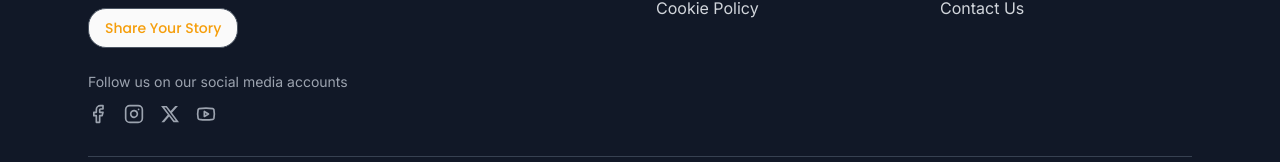
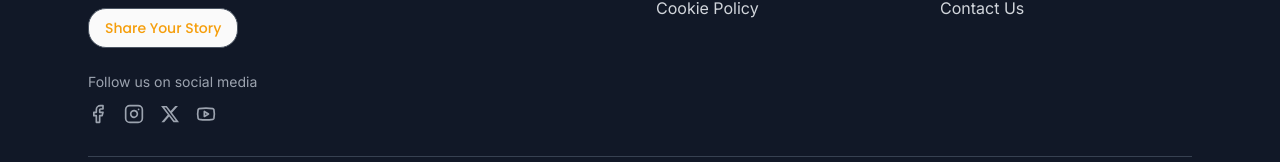
Before and after one commit to oluwaluhmie/inside-lyf, a React (Vite) app: page /help in a window 1280 px wide. Shown: the part 1355-1517 px from the top of the page. Built offline with nearby package versions, Linux system fonts and the light colour scheme; no server answers.

Commit message:
Update footer text

```diff
--- a/src/components/Footer.tsx
+++ b/src/components/Footer.tsx
@@ -28,7 +28,7 @@ export default function Footer() {
               </Link>
             </div>
             <div className="mt-6">
-              <p className="text-gray-400 text-sm mb-3">Follow us on our social media accounts</p>
+              <p className="text-gray-400 text-sm mb-3">Follow us on social media</p>
               <div className="flex gap-4">
                 <a href="https://web.facebook.com/insidelyf" target="_blank" rel="noopener noreferrer" className="text-gray-400 hover:text-[#61B34F] transition-colors">
                   <Facebook className="w-5 h-5" />
```
